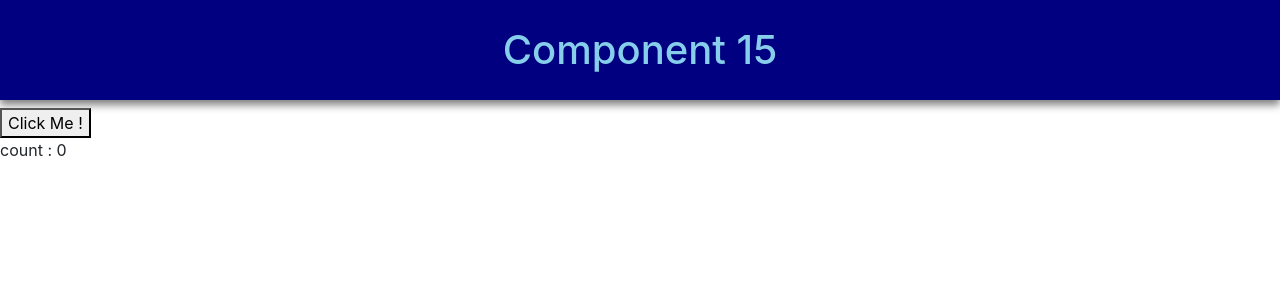
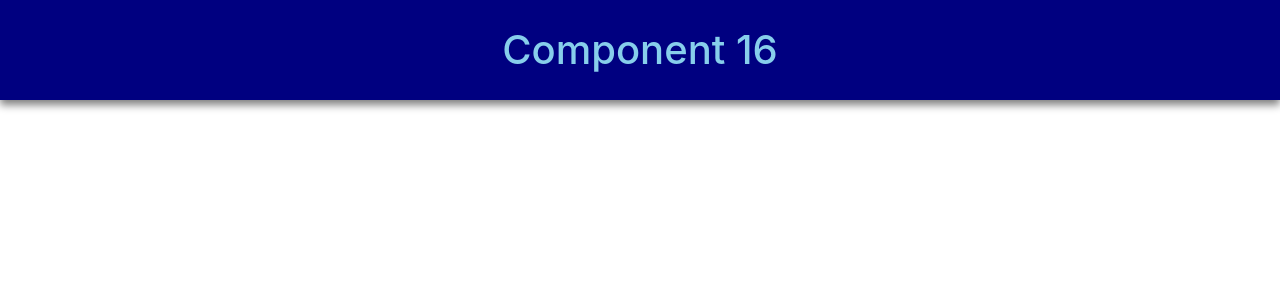
Before and after one commit to abhayraj81/FSD-MERN, a React (Vite) app in the folder React/myFirstApp/: page / in a window 1280 px wide. Shown: the top 300 px of the page. Built offline with nearby package versions, Linux system fonts and the light colour scheme.

Commit message:
state management implementation

```diff
--- a/React/myFirstApp/src/App.jsx
+++ b/React/myFirstApp/src/App.jsx
@@ -18,13 +18,14 @@ import Comp13 from './myComp13'
 import ShowDetails from './myComp13'
 import Comp14 from './myComp14'
 import Comp15 from './myComp15-stateManagement'
+import Comp16 from './myComp16-event listener'
 //import './App.css'
 
 function App() {  const [count, setCount] = useState(0)
 
   return (
     <>
-    <Comp15/>
+    <Comp16/>
 
       {/* <section id="center">
         <div className="hero">
--- a/React/myFirstApp/src/myComp15-stateManagement.jsx
+++ b/React/myFirstApp/src/myComp15-stateManagement.jsx
@@ -16,7 +16,7 @@ function Comp15(){
 
     function btnClick(){
         // count =  + 1
-        // console.log(count);
+        // console.log(count)
         setCount(count + 1);
     }
 
--- /dev/null
+++ b/React/myFirstApp/src/myComp16-event listener.jsx
@@ -0,0 +1,30 @@
+import { useState } from "react";
+
+
+function Comp16(){
+
+    let myCss = {
+        backgroundColor:"navy",
+        color:"skyblue",
+        textAlign:"center",
+        lineHeight:"100px",
+        boxShadow:"0 5px 8px grey"
+    };
+    const productDetails = [
+        {proID: 1012 , proName: "iMac" ,    proPrice: 899,  proQty:5},
+        {proID: 1112 , proName: "Macbook" , proPrice: 1199, proQty:2},
+        {proID: 3012 , proName: "iPad" ,    proPrice: 699,  proQty:10},
+        {proID: 2012 , proName: "Earpods" , proPrice: 599,  proQty:25},
+        {proID: 1412 , proName: "Charger" , proPrice: 199,  proQty:50},
+    ];
+
+    return(
+        <>
+
+            <h1 style={myCss} align="center"> Component 16 </h1>
+            {/* <button onClick=> Click Me !</button> <br/> */}
+
+        </>
+    );
+}
+export default Comp16;
```
